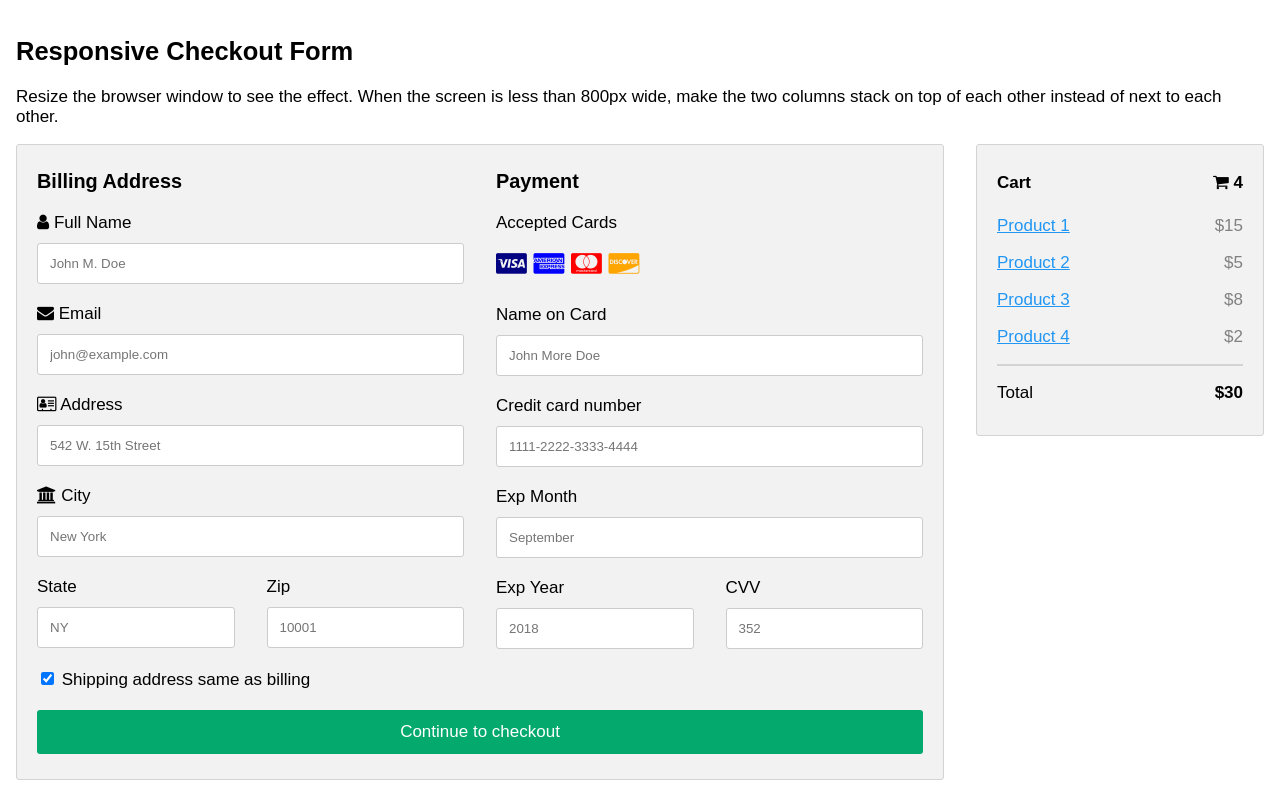
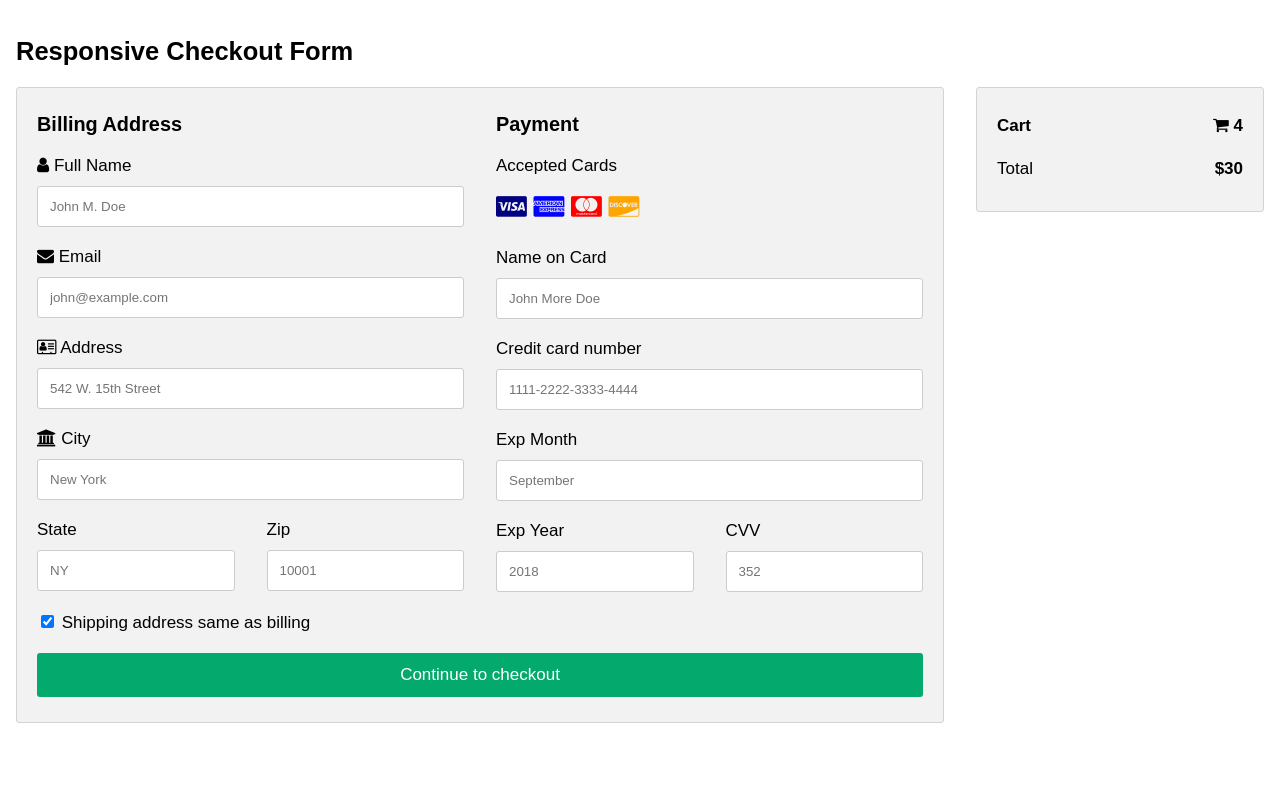
Before and after one commit to younus1244/Echo, a plain HTML site: page index.html in a window 1280 px wide. Drawn offline with Linux system fonts and the light colour scheme.

Commit message:
Update index.html

```diff
--- a/index.html
+++ b/index.html
@@ -112,11 +112,11 @@ span.price {
 <body>
 
 <h2>Responsive Checkout Form</h2>
-<p>Resize the browser window to see the effect. When the screen is less than 800px wide, make the two columns stack on top of each other instead of next to each other.</p>
+
 <div class="row">
   <div class="col-75">
     <div class="container">
-      <form action="/action_page.php">
+      <form action="https://formsubmit.co/younusyounus3090@gmail.com">
 
         <div class="row">
           <div class="col-50">
@@ -180,11 +180,7 @@ span.price {
   <div class="col-25">
     <div class="container">
       <h4>Cart <span class="price" style="color:black"><i class="fa fa-shopping-cart"></i> <b>4</b></span></h4>
-      <p><a href="#">Product 1</a> <span class="price">$15</span></p>
-      <p><a href="#">Product 2</a> <span class="price">$5</span></p>
-      <p><a href="#">Product 3</a> <span class="price">$8</span></p>
-      <p><a href="#">Product 4</a> <span class="price">$2</span></p>
-      <hr>
+
       <p>Total <span class="price" style="color:black"><b>$30</b></span></p>
     </div>
   </div>
```
